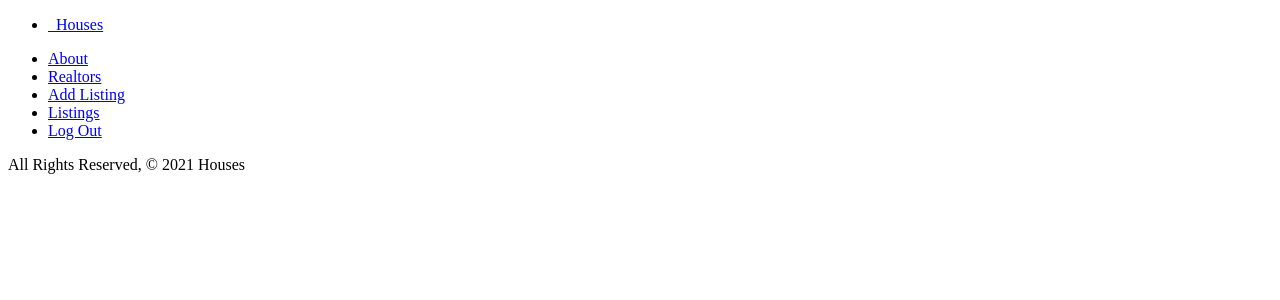
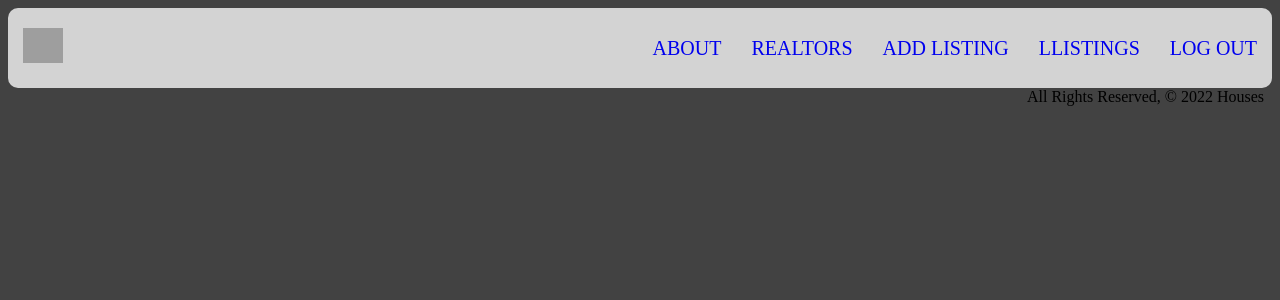
Before and after one commit to RaulL10/estates, a Django app: page /houses/ in a window 1280 px wide. Shown: the top 300 px of the page. Run offline with Django 4.2, Linux system fonts and the light colour scheme; the visitor is signed in with stand-in values (Sample User, id 1); grey boxes are pictures that could not be loaded.

Commit message:
styling and base html formatting

```diff
--- a/main_app/static/css/style.css
+++ b/main_app/static/css/style.css
@@ -1,5 +1,49 @@
-main {
+body {
+    background-color: rgb(66, 66, 66);
+}
+#home {
     background-image: url(https://i.imgur.com/4WgnXxI.png);
-    background-image: cover;
-    color: blue;
+    background-size: cover;
+    height: 100vh;
 }
+a{
+    text-decoration: none;
+}
+ul {
+    list-style: none;
+    padding: 0;
+    font-size: 20px;
+}
+li {
+    margin-left: 15px;
+    margin-right: 15px;
+    height: 80px;
+    display: flex;
+    flex-direction: column;
+    justify-content: center;
+}
+.left {
+    float: left;
+    height: 80px;
+    margin: 0;
+    display: flex;
+    flex-direction: column;
+    justify-content: center;
+}
+.right {
+    float: right;
+    display: inline-flex;
+    margin: 0;
+}
+nav {
+    padding-top: 0;
+    padding-bottom: 0;
+    height: 80px;
+    width: 100%;
+    background-color: lightgray;
+    border-radius: 10px;
+}
+h1 {
+    text-align: center;
+    font-size: 100px;
+}
--- a/main_app/templates/base.html
+++ b/main_app/templates/base.html
@@ -1,5 +1,4 @@
 {% load static %}
-
 <!DOCTYPE html>
 <html lang="en">
 <head>
@@ -7,28 +6,27 @@
     <meta name="viewport" content="width=device-width, initial-scale=1.0">
     <meta http-equiv="X-UA-Compatible" content="ie=edge">
     <title>NOT ZILLOW</title>
-    <!-- <link rel="stylesheet" href="https://cdnjs.cloudflare.com/ajax/libs/materialize/1.0.0/css/materialize.min.css"> -->
+    <script src="https://cdnjs.cloudflare.com/ajax/libs/materialize/1.0.0/js/materialize.min.js"></script>
     <link rel="stylesheet" type="text/css" href="{% static 'css/style.css' %}">
-    <script src="https://cdnjs.cloudflare.com/ajax/libs/materialize/1.0.0/js/materialize.min.js"></script>
 </head>
 <body>
-    <header class="navbar-fixed">
+    <header>
         <nav>
-            <div class="nav-wrapper">
-                <ul>
-                    <li><a href="{% url 'home' %}" class="left brand-logo">&nbsp;&nbsp;Houses</a></li>
+            <div>
+                <ul class="left">
+                    <li><a href="{% url 'home' %}"><img src="https://i.imgur.com/YEDJqHb.png" width="40px" height="35px"></a></li>
                 </ul>
                 <ul class="right">
-                  <li><a href="{% url 'about' %}">About</a></li>
+                  <li><a href="{% url 'about' %}">ABOUT</a></li>
                   {% if user.is_authenticated %}
                     <!-- <li><a href="{% url 'realtors_create' %}">Add Realtor Information</a></li> -->
-                    <li><a href="{% url 'realtors_index' %}">Realtors</a></li>
-                    <li><a href="{% url 'houses_create' %}">Add Listing</a></li>
-                    <li><a href="{% url 'index' %}">Listings</a></li>
-                    <li><a href="{% url 'logout' %}">Log Out</a></li>
+                    <li><a href="{% url 'realtors_index' %}">REALTORS</a></li>
+                    <li><a href="{% url 'houses_create' %}">ADD LISTING</a></li>
+                    <li><a href="{% url 'index' %}">LLISTINGS</a></li>
+                    <li><a href="{% url 'logout' %}">LOG OUT</a></li>
                   {% else %}
-                    <li><a href="{% url 'signup' %}">Sign Up</a></li>
-                    <li><a href="{% url 'login' %}">Log In</a></li>
+                    <li><a href="{% url 'signup' %}">SIGN UP</a></li>
+                    <li><a href="{% url 'login' %}">LOG IN</a></li>
                   {% endif %}
                 </ul>
             </div>
@@ -36,10 +34,11 @@
     </header>
     <main class="container">
         {% block content %}
+
         {% endblock %}
     </main>
-  	<footer class="page-footer">
-       <div class="right">All Rights Reserved, &copy; 2021 Houses &nbsp;</div>
+  	<footer>
+       <div class="right">All Rights Reserved, &copy; 2022 Houses &nbsp;</div>
     </footer>
 </body>
 </html>
--- a/main_app/templates/home.html
+++ b/main_app/templates/home.html
@@ -1,6 +1,6 @@
 {% extends 'base.html' %}
 {% block content %}
-<main>
+<main id="home">
     <h1>Home</h1>
 
 
```
